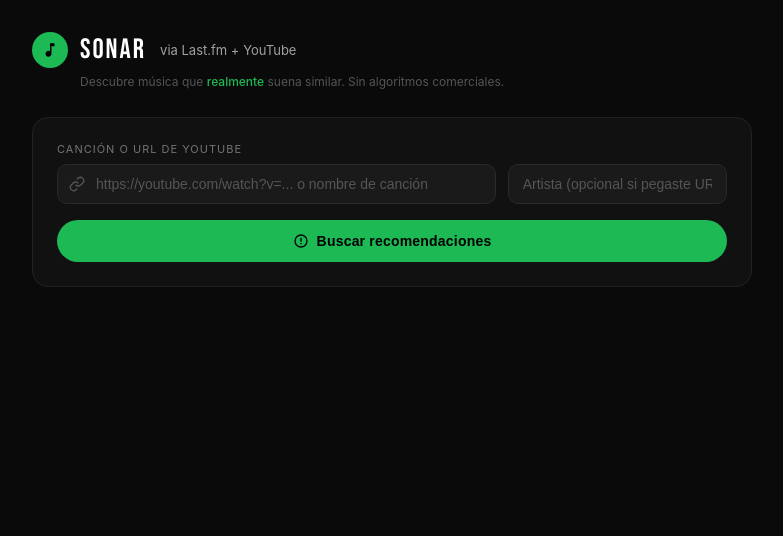
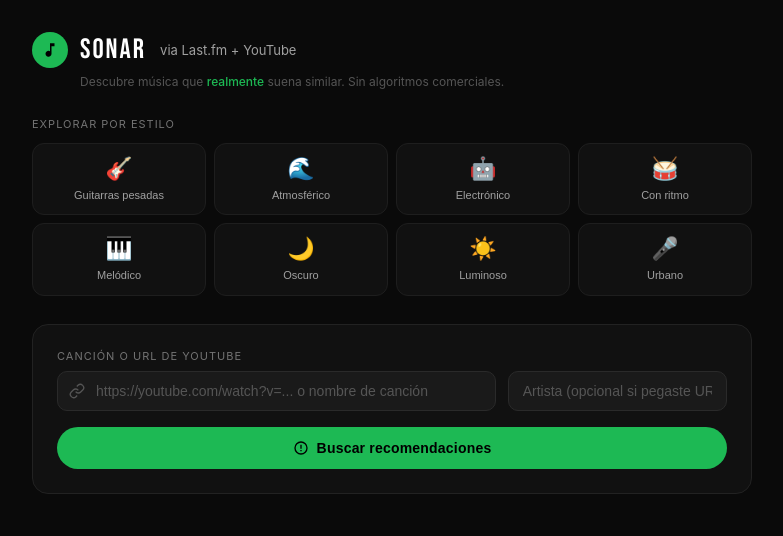
Before and after one commit to monky9020-cell/music-app, a Flask app: page / in a window 1280 px wide. Shown: the top 536 px of the page, without its empty margins (248-1031 px from the left). Run offline with Flask 3, Linux system fonts and the light colour scheme.

Commit message:
Update index.html

```diff
--- a/music_app/templates/index.html
+++ b/music_app/templates/index.html
@@ -22,7 +22,16 @@
   .tagline{font-size:12px;color:#555;margin-bottom:28px;padding-left:48px}
   .tagline b{color:#1db954;font-weight:500}
 
-  /* Search form */
+  /* Explorar por estilo */
+  .explore-section{margin-bottom:28px}
+  .explore-label{font-size:11px;color:#737373;text-transform:uppercase;letter-spacing:1px;margin-bottom:12px;display:block}
+  .explore-grid{display:grid;grid-template-columns:repeat(4,1fr);gap:8px}
+  .explore-btn{background:#111;border:1px solid #1e1e1e;border-radius:12px;padding:12px 8px;cursor:pointer;display:flex;flex-direction:column;align-items:center;gap:6px;transition:all .15s}
+  .explore-btn:hover{border-color:#1db954;background:#161616}
+  .explore-btn.active{border-color:#1db954;background:#0d2818}
+  .explore-btn span:first-child{font-size:22px}
+  .explore-btn span:last-child{font-size:11px;color:#a0a0a0;text-align:center;line-height:1.3}
+  @media(max-width:480px){.explore-grid{grid-template-columns:repeat(2,1fr)}}
   .form-card{background:#111;border:1px solid #222;border-radius:16px;padding:24px;margin-bottom:28px}
   .form-label{font-size:11px;color:#737373;text-transform:uppercase;letter-spacing:1px;margin-bottom:8px;display:block}
   .input-row{display:flex;gap:12px;margin-bottom:16px}
@@ -147,6 +156,21 @@
     <div class="daily-actions">
       <button class="daily-btn primary" onclick="dailySearch()">Buscar similares</button>
       <button class="daily-btn" onclick="openYT(dailySongUrl)">Abrir en YouTube</button>
+    </div>
+  </div>
+
+  <!-- Explorar por estilo -->
+  <div class="explore-section">
+    <span class="explore-label">Explorar por estilo</span>
+    <div class="explore-grid">
+      <button class="explore-btn" onclick="exploreStyle('heavy')"><span>🎸</span><span>Guitarras pesadas</span></button>
+      <button class="explore-btn" onclick="exploreStyle('atmospheric')"><span>🌊</span><span>Atmosférico</span></button>
+      <button class="explore-btn" onclick="exploreStyle('electronic')"><span>🤖</span><span>Electrónico</span></button>
+      <button class="explore-btn" onclick="exploreStyle('rhythmic')"><span>🥁</span><span>Con ritmo</span></button>
+      <button class="explore-btn" onclick="exploreStyle('melodic')"><span>🎹</span><span>Melódico</span></button>
+      <button class="explore-btn" onclick="exploreStyle('dark')"><span>🌙</span><span>Oscuro</span></button>
+      <button class="explore-btn" onclick="exploreStyle('bright')"><span>☀️</span><span>Luminoso</span></button>
+      <button class="explore-btn" onclick="exploreStyle('urban')"><span>🎤</span><span>Urbano</span></button>
     </div>
   </div>
 
@@ -478,6 +502,38 @@ function renderResults(data) {
   section.style.display = 'block'
 }
 
+async function exploreStyle(style) {
+  // Resalta el botón activo
+  document.querySelectorAll('.explore-btn').forEach(b => b.classList.remove('active'))
+  event.currentTarget.classList.add('active')
+
+  setError('')
+  setLoading(true)
+  document.getElementById('results-section').style.display = 'none'
+  document.getElementById('empty').className = 'empty'
+  startProgress()
+
+  try {
+    const resp = await fetch('/explore', {
+      method: 'POST',
+      headers: {'Content-Type': 'application/json'},
+      body: JSON.stringify({style})
+    })
+    const data = await resp.json()
+    stopProgress()
+    setLoading(false)
+    if (data.error) { setError(data.error); return }
+    searchHistory.push({query: data.style_label, artist: data.artist})
+    updateBreadcrumb()
+    saveToHistory(data.artist)
+    renderResults(data)
+  } catch(e) {
+    stopProgress()
+    setLoading(false)
+    setError('Error de conexión.')
+  }
+}
+
 function radioFrom(idx) {
   const r = lastResults[idx]
   if (!r) return
```
